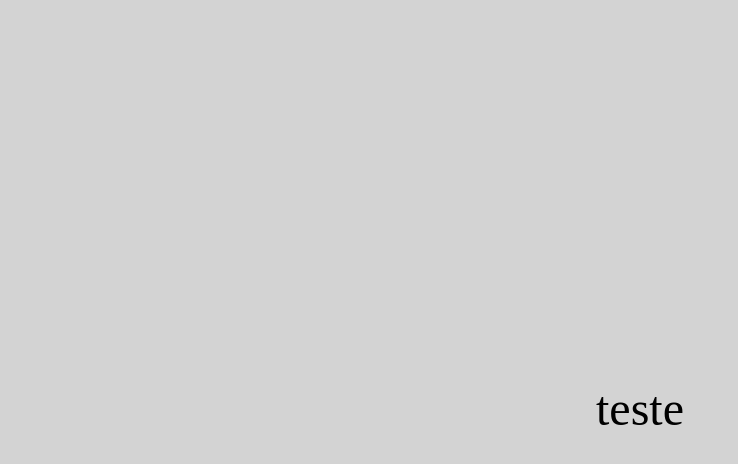
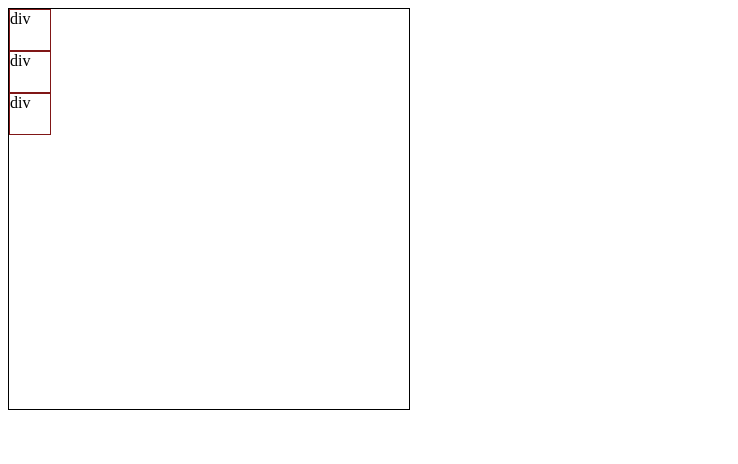
Before and after one commit to DaniloCesar021/Javascript, a plain HTML site: page sandbox/teste/index.html in a window 1280 px wide. Shown: the whole page, without its empty margins (0-738 px from the left). Drawn offline with Linux system fonts and the light colour scheme.

Commit message:
testse
testes

```diff
--- a/sandbox/teste/index.html
+++ b/sandbox/teste/index.html
@@ -1,15 +1,28 @@
 <!DOCTYPE html>
 <html lang="en">
+
 <head>
     <meta charset="UTF-8">
     <meta name="viewport" content="width=device-width, initial-scale=1.0">
     <title>Document</title>
     <link rel="stylesheet" href="style.css">
 </head>
+
 <body>
-    <div>teste</div>
 
 
-   <script src="js.js"></script>
+
+<div class="container">
+    <div>div</div>
+    <div>div</div>
+    <div>div</div>
+</div>
+
+
+
+
+
+    <script src="js.js"></script>
 </body>
+
 </html>
--- a/sandbox/teste/style.css
+++ b/sandbox/teste/style.css
@@ -1,11 +1,23 @@
 @charset "utf-8";
+
 body {
     height: 100vh;
-    background-color: lightgrey;
-    display: flex;
-    justify-content: center;
-    align-items: center;
+
+
 }
- div {
-    font-size: 3em;
+
+.container {
+
+    border: 1px solid black;
+    width: 400px;
+    height: 400px;
+
+
 }
+
+div {
+
+    width: 40px;
+    height: 40px;
+    border: 1px solid rgb(128, 22, 22);
+}
```
Also changed, not shown: sandbox/form/index.html (+3 -4 lines), sandbox/form/styles.css (+23 -0 lines), sandbox/form/js.js (line endings or trailing spaces), sandbox/teste/js.js (line endings or trailing spaces).
